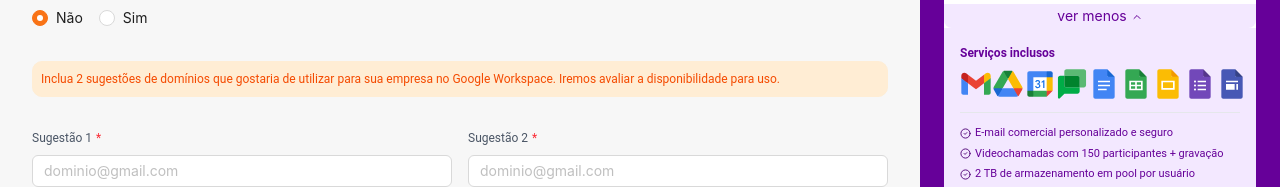
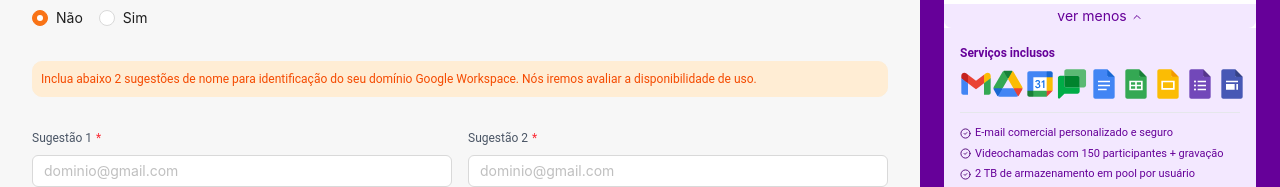
Before and after one commit to gabipq23/new-workspace-lead, a React (Vite) app: page /client-information in a window 1280 px wide. Shown: the part 167-354 px from the top of the page. Built offline with nearby package versions, Linux system fonts and the light colour scheme.

Commit message:
fix: update text for clarity and consistency in order-related components

```diff
--- a/src/components/catalog/banner/banner.tsx
+++ b/src/components/catalog/banner/banner.tsx
@@ -23,7 +23,7 @@
 
       <div
         style={{ margin: 0, padding: 0 }}
-        className="absolute inset-0 flex flex-col justify-evenly  px-6  md:px-24 lg:px-32   "
+        className="absolute inset-0 flex flex-col justify-evenly px-6 md:px-24lg:px-32   "
       >
         <div className="text-start flex gap-2 flex-col px-6 md:py-4 lg:py-6  md:px-24 lg:px-32  ">
           <p
@@ -55,7 +55,7 @@
         <div className="mx-6 md:mx-24 lg:mx-30  ">
           <img
             src="/imagem_oferta_workspace.png"
-            className="w-48 sm:w-48 md:w-48 lg:w-70 h-auto object-contain"
+            className="w-56 sm:w-56 md:w-70 lg:w-80 h-auto object-contain"
             alt="Google Workspace"
           />
         </div>
--- a/src/components/order/companyInfo.tsx
+++ b/src/components/order/companyInfo.tsx
@@ -298,9 +298,9 @@
             <>
               <div className="bg-orange-100 border border-orange-100 rounded-lg p-2 mb-8 flex items-center">
                 <span className="text-orange-600 text-[12px] ">
-                  Inclua 2 sugestões de domínios que gostaria de utilizar para
-                  sua empresa no Google Workspace. Iremos avaliar a
-                  disponibilidade para uso.
+                  Inclua abaixo 2 sugestões de nome para identificação do seu
+                  domínio Google Workspace. Nós iremos avaliar a disponibilidade
+                  de uso.
                 </span>
               </div>
               <div className="flex w-full gap-4">
--- a/src/components/order/finishOrderInfo.tsx
+++ b/src/components/order/finishOrderInfo.tsx
@@ -46,7 +46,7 @@
           </div>
 
           <h1 className="text-[16px]  text-gray-700 mb-6">
-            Plano contratado com sucesso
+            Pedido realizado com sucesso
           </h1>
 
           <div className="bg-purple-100 rounded-lg p-2 mb-2">
--- a/src/components/order/getStartInfo.tsx
+++ b/src/components/order/getStartInfo.tsx
@@ -259,9 +259,9 @@
           </div>
 
           <h1 className="text-[18px] font-normal text-[#660099] ">
-            Olá! Vamos iniciar sua compra online :)
+            Olá! Vamos iniciar sua pedido online :)
           </h1>
-          {isClient && (
+
           <div className="bg-orange-100 border border-orange-100 rounded-lg p-2 mb-8 flex items-center">
             <span className="text-orange-600 text-[12px] mr-2">🎁</span>
             <span className="text-orange-600 text-[12px] ">
@@ -269,7 +269,6 @@
               ganham +2GB na contratação de Google Workspace
             </span>
           </div>
-          )}
 
           <div className="mb-8 text-[12px]">
             <h3 className="text-[14px] text-gray-800 mb-4">
@@ -481,11 +480,9 @@
         </div>
 
         <div className="bg-white text-gray-800 rounded-lg  relative">
-          {isClient && (
           <div className="bg-orange-500 text-white px-2 py-1 rounded-xl text-[10px] inline-block mb-4 absolute -top-2 right-2">
             + 2GB na linha móvel
           </div>
-          )}
 
           <div className="">
             <h3
```
Lines whose indentation alone changed are shown as unchanged.
